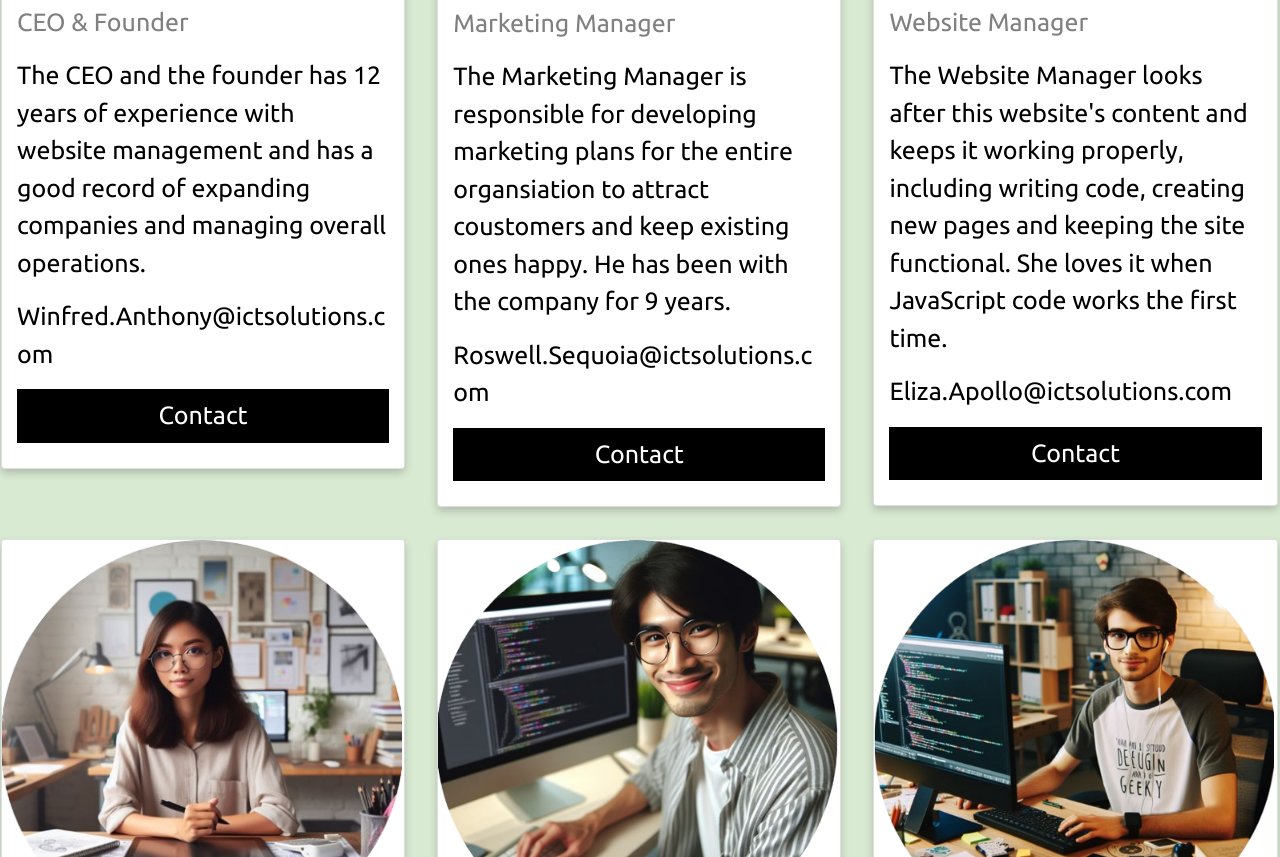
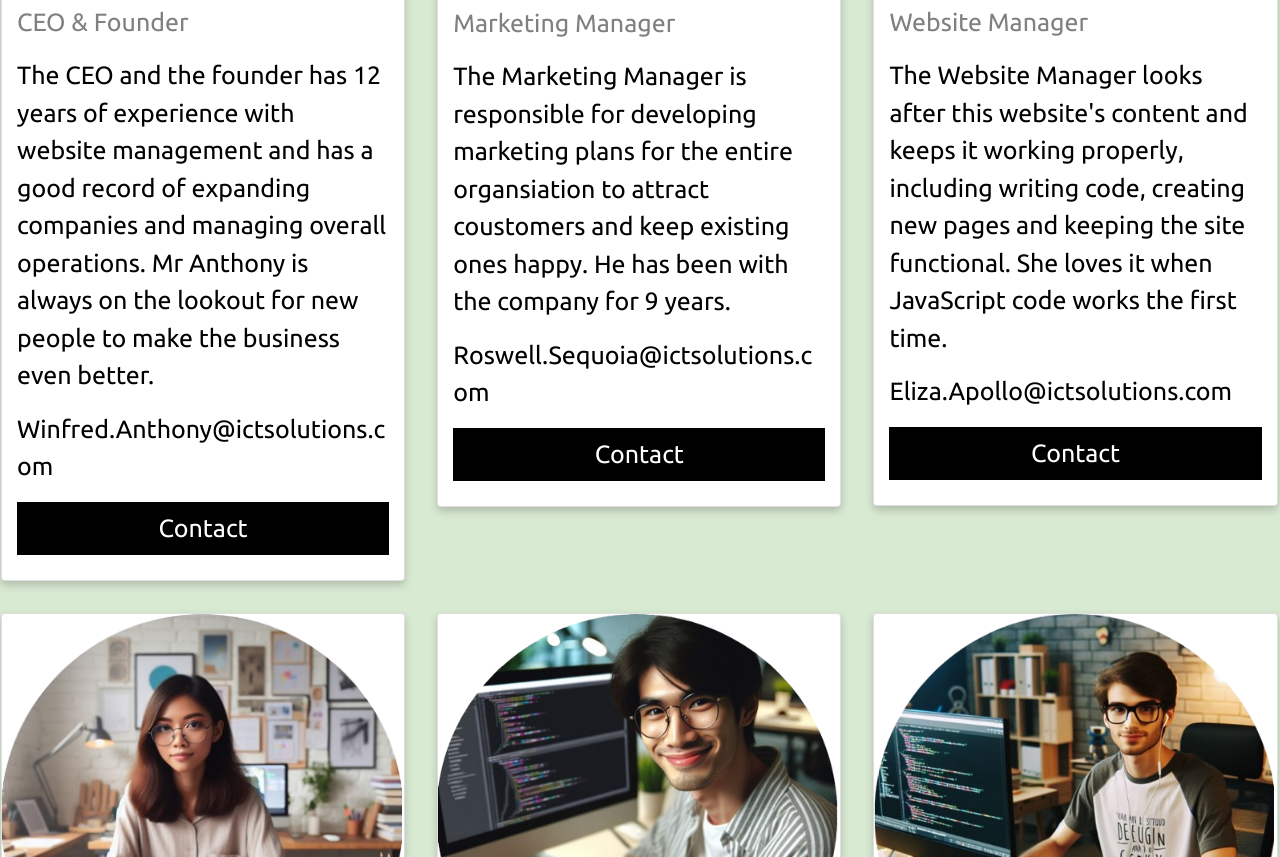
Before and after one commit to 22067749/22067749.github.io, a plain HTML site: page U6/trainee.html in a window 1280 px wide. Shown: the part 868-1725 px from the top of the page. Drawn offline with nearby package versions, Linux system fonts and the light colour scheme.

Commit message:
trainee.html

```diff
--- a/U6/trainee.html
+++ b/U6/trainee.html
@@ -64,7 +64,7 @@
       <div class="container">
         <h2>Whinfred Anthony</h2>
         <p class="title">CEO & Founder</p>
-        <p>The CEO and the founder has 12 years of experience with website management and has a good record of expanding companies and managing overall operations.</p>
+        <p>The CEO and the founder has 12 years of experience with website management and has a good record of expanding companies and managing overall operations. Mr Anthony is always on the lookout for new people to make the business even better.</p>
         <p>Winfred.Anthony@ictsolutions.com</p>
         <form method="post" action="mailto:Winfred.Anthony@ictsolutions.com" class="subscribe">
         <p><button class="button">Contact</button></p>
```
